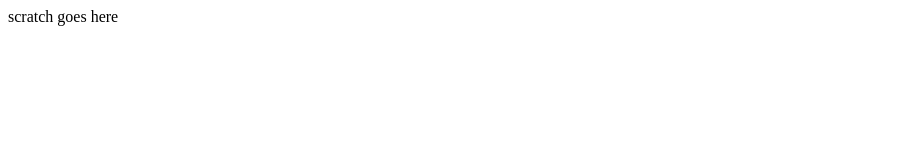
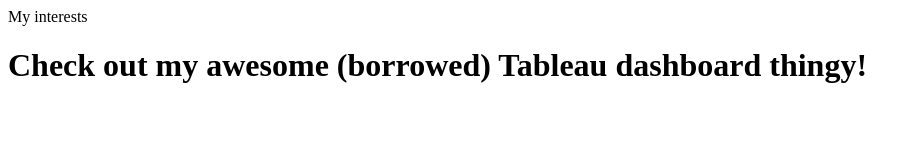
Before and after one commit to Tommy-thompson/is201, a plain HTML site: page scratch.html in a window 1280 px wide. Shown: the whole page, without its empty margins (0-920 px from the left). Drawn offline with Linux system fonts and the light colour scheme.

Commit message:
Add files via upload

```diff
--- a/scratch.html
+++ b/scratch.html
@@ -9,7 +9,8 @@
 </head>
 
 <body>
-    scratch goes here
+    My interests
+    <h1>Check out my awesome (borrowed) Tableau dashboard thingy!</h1>
     <br>
     <div>
         <div class='tableauPlaceholder' id='viz1669662414453' style='position: relative'><noscript><a href='#'><img
```
